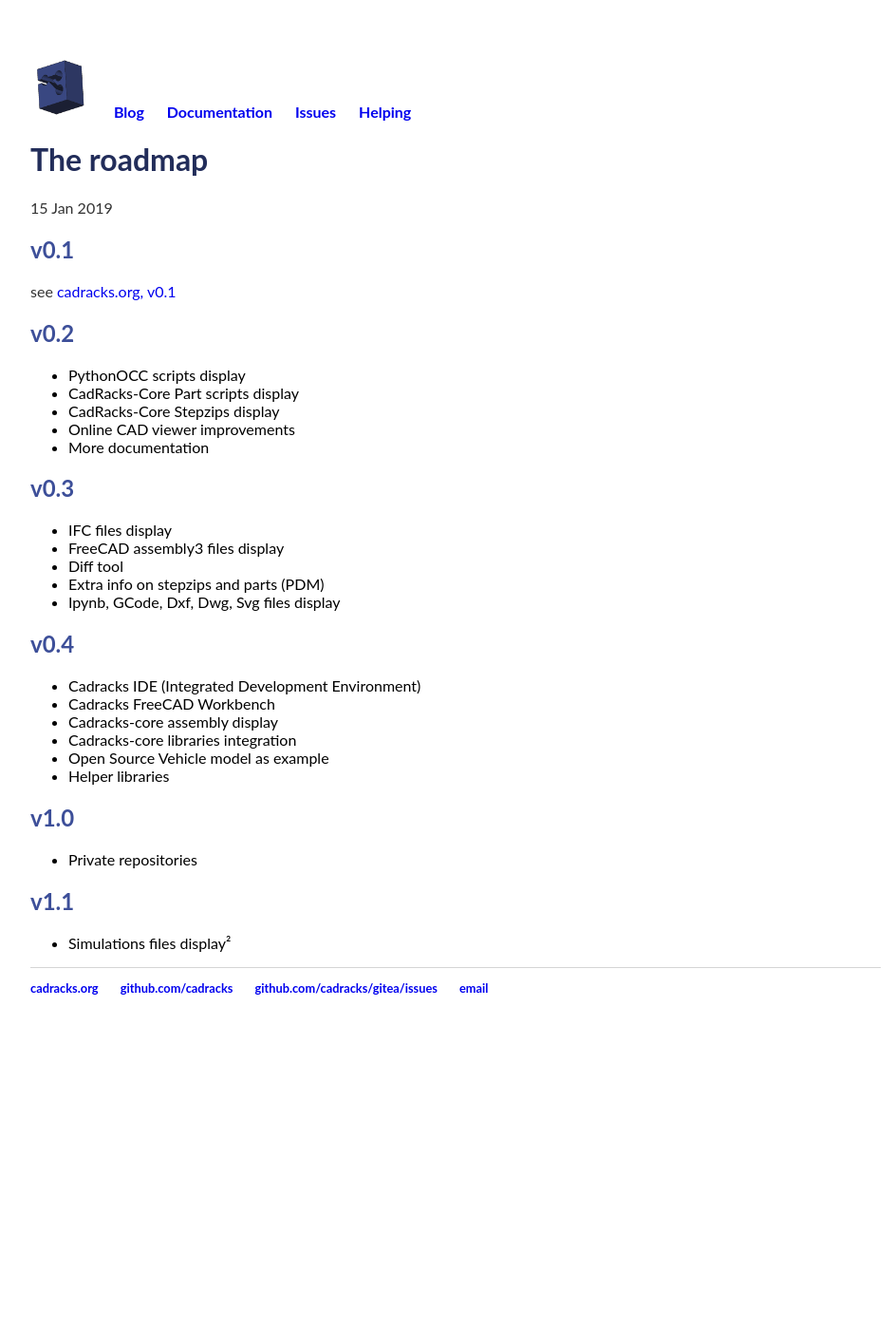
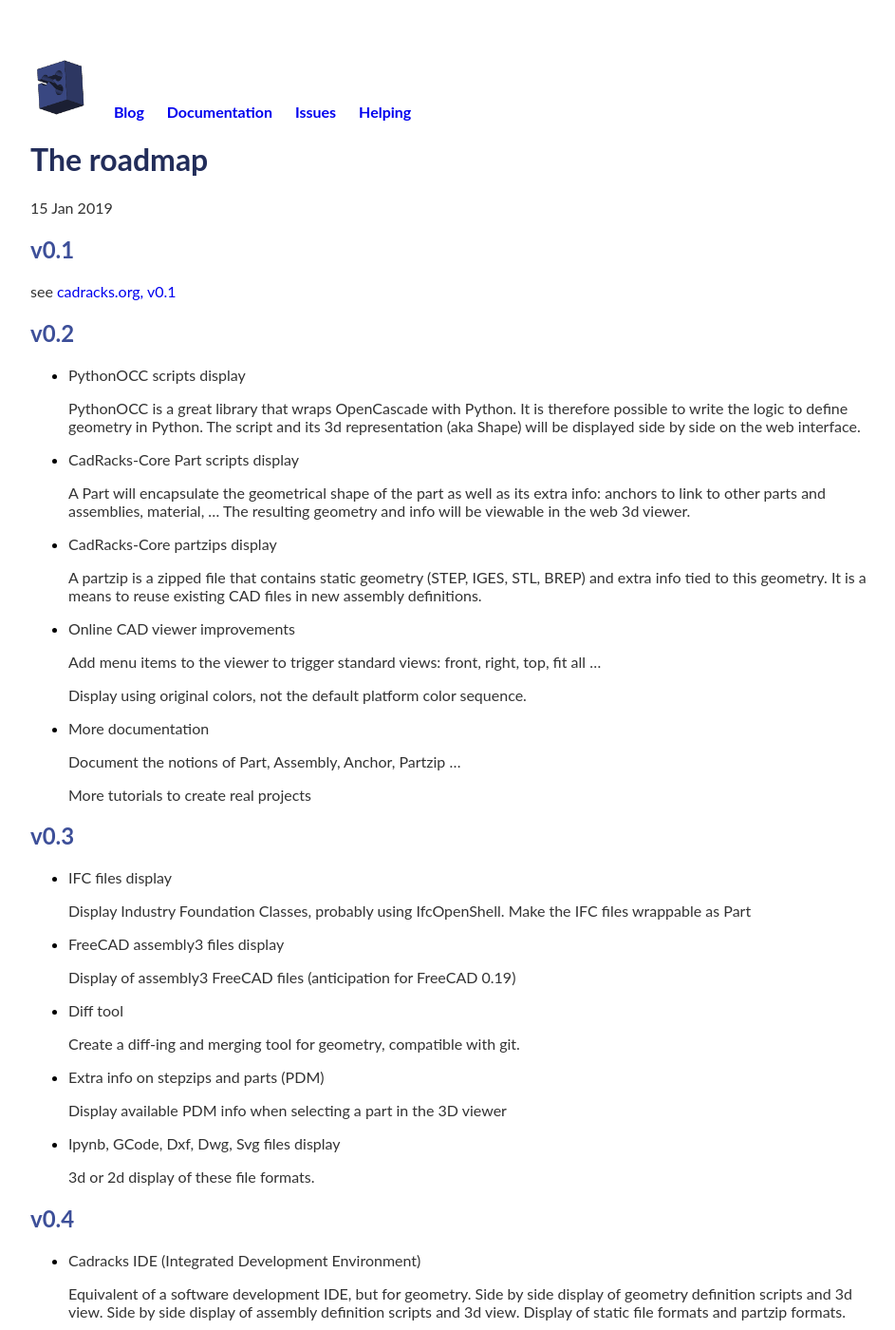
Before and after one commit to cadracks-project/cadracks.github.io, a Jekyll site: the page built from _posts/blog/2019-01-15-The_roadmap.md, in a window 1280 px wide and 1400 px high. Shown: the whole window at 95% size, without its empty margins (160-1103 px from the left). Built offline with Jekyll 4.4.1, drawn with Linux system fonts in a browser that asks for light colours; some of the changed text lies outside the part shown.

Commit message:
More detailed roadmap

```diff
--- a/_posts/blog/2019-01-15-The_roadmap.md
+++ b/_posts/blog/2019-01-15-The_roadmap.md
@@ -14,37 +14,100 @@
 ----
 
 - PythonOCC scripts display
+
+  PythonOCC is a great library that wraps OpenCascade with Python.
+  It is therefore possible to write the logic to define geometry in Python.
+  The script and its 3d representation (aka Shape) will be displayed side by side on the web interface.
+
 - CadRacks-Core Part scripts display
-- CadRacks-Core Stepzips display
+
+  A Part will encapsulate the geometrical shape of the part as well
+  as its extra info: anchors to link to other parts and assemblies,
+  material, ... The resulting geometry and info will be viewable in the web 3d viewer.
+
+- CadRacks-Core partzips display
+
+  A partzip is a zipped file that contains static geometry (STEP, IGES, STL, BREP) and
+  extra info tied to this geometry. It is a means to reuse existing CAD files in new assembly definitions.
+
 - Online CAD viewer improvements
+
+  Add menu items to the viewer to trigger standard views: front, right, top, fit all ...
+
+  Display using original colors, not the default platform color sequence.
+
 - More documentation
+
+  Document the notions of Part, Assembly, Anchor, Partzip ...
+
+  More tutorials to create real projects
 
 v0.3
 ----
 
 - IFC files display
+
+  Display Industry Foundation Classes, probably using IfcOpenShell.
+  Make the IFC files wrappable as Part
+
 - FreeCAD assembly3 files display
+
+  Display of assembly3 FreeCAD files (anticipation for FreeCAD 0.19)
+
 - Diff tool
+
+  Create a diff-ing and merging tool for geometry, compatible with git.
+
 - Extra info on stepzips and parts (PDM)
+
+  Display available PDM info when selecting a part in the 3D viewer
+
 - Ipynb, GCode, Dxf, Dwg, Svg files display
+
+  3d or 2d display of these file formats.
 
 
 v0.4
 ----
 
 - Cadracks IDE (Integrated Development Environment)
+
+  Equivalent of a software development IDE, but for geometry. Side by side display of
+  geometry definition scripts and 3d view. Side by side display of assembly definition scripts and 3d view.
+  Display of static file formats and partzip formats.
+
 - Cadracks FreeCAD Workbench
+
+  FreeCAD workbench that helps with the definition of Anchors (assembling helper) on existing geometry.
+
 - Cadracks-core assembly display
+
+  3d web display of Assembly definitions (Python script assembly definitions)
+
 - Cadracks-core libraries integration
+
+  3d web display of parts libraries, reusable in projects.
+
 - Open Source Vehicle model as example
+
+  Open Source Vehicle model as a proof-of-concept for CadRacks
+
 - Helper libraries
+
+  Using PythonOCC directly might be hard! Add libraries that make the syntax simpler or that automate common tasks.
+
 
 v1.0
 ----
 
 - Private repositories
 
+  On cadracks.org, private repositories cannot display CAD files for technical reasons.
+  Find a solution to this problem.
+
 v1.1
 ----
 
-- Simulations files display²
+- Simulations files display
+
+  3d display of simulation (CFD, FEA) results. Paraview-like.
```
